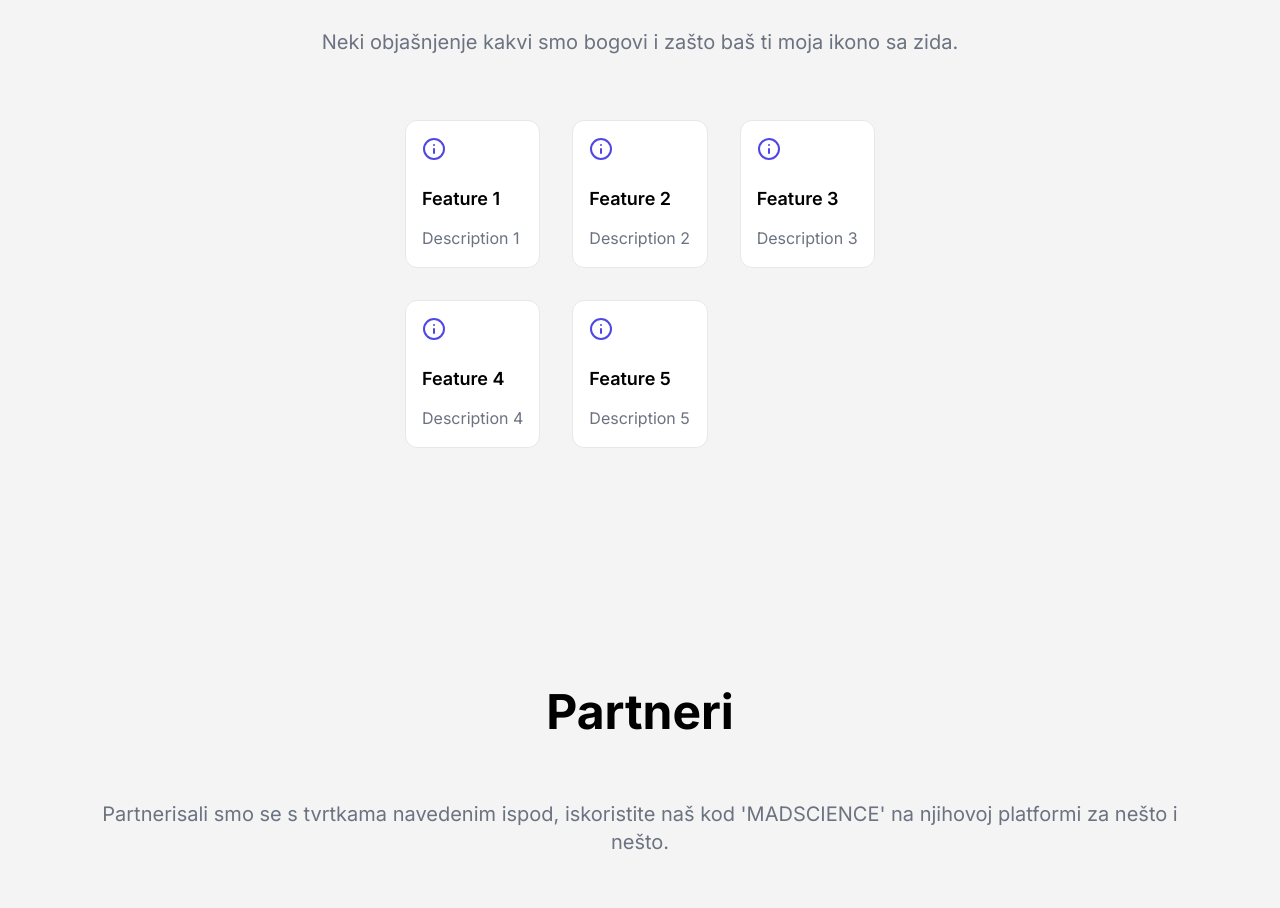
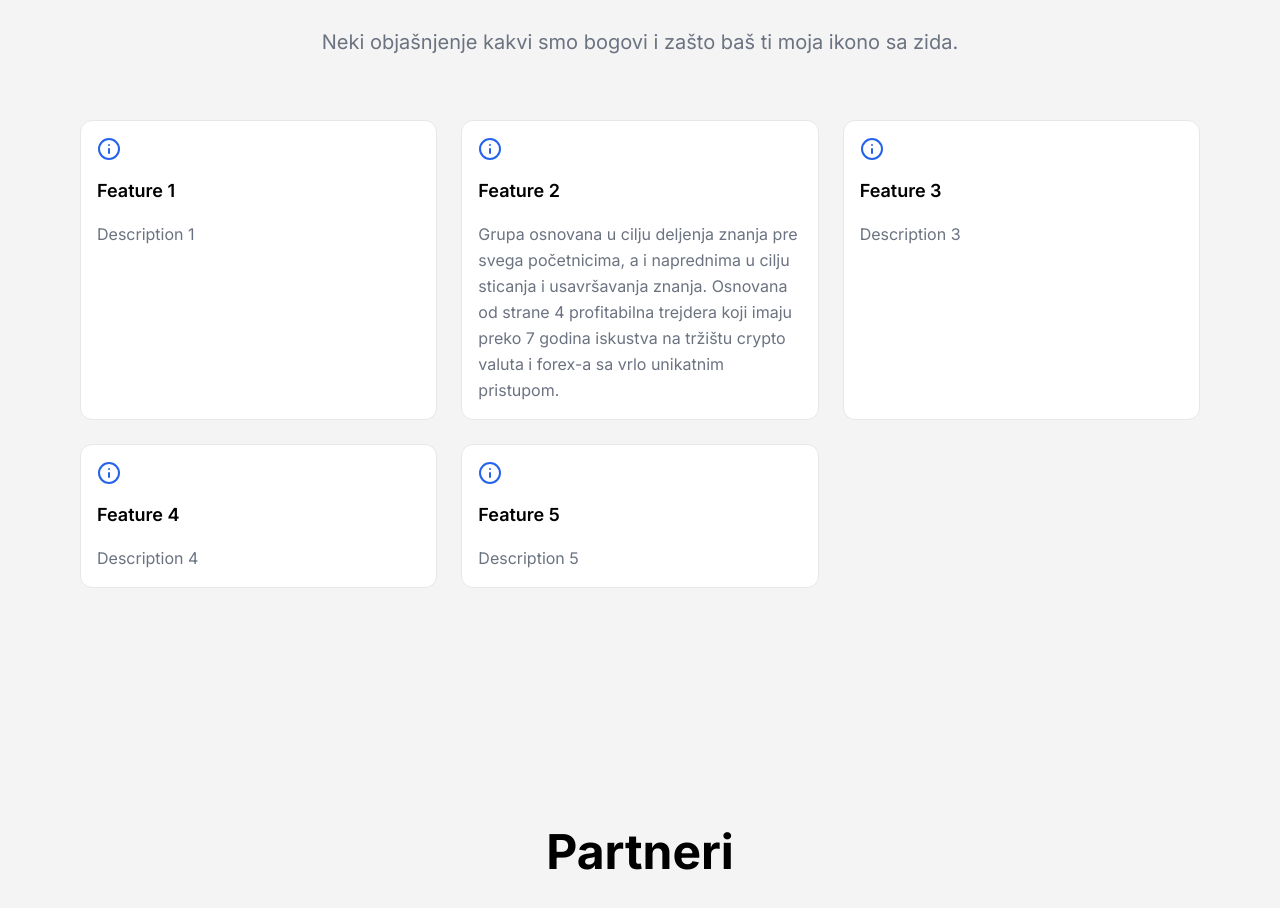
Before and after one commit to faustatwork/mad-science-website, a Next.js app: page / in a window 1280 px wide. Shown: the part 900-1808 px from the top of the page. Built offline with nearby package versions, Linux system fonts and the light colour scheme.

Commit message:
fix(stats): add godmode hover style oh my god

```diff
--- a/components/Stats.tsx
+++ b/components/Stats.tsx
@@ -1,4 +1,7 @@
 import { ReactNode } from "react";
+import { motion, useMotionTemplate, useMotionValue } from "framer-motion";
+import { MouseEvent } from "react";
+import { useTheme } from "next-themes";
 
 interface StatsArray {
   items: StatsProps[];
@@ -11,22 +14,54 @@ interface StatsProps {
 }
 
 const Stats = ({ items }: StatsArray) => {
+  const mouseX = useMotionValue(0);
+  const mouseY = useMotionValue(0);
+
+  function handleMouseMove({ currentTarget, clientX, clientY }: MouseEvent) {
+    const { left, top } = currentTarget.getBoundingClientRect();
+
+    mouseX.set(clientX - left);
+    mouseY.set(clientY - top);
+  }
+
+  const theme = useTheme();
+
+  const hoverColor =
+    theme.resolvedTheme === "dark"
+      ? "rgba(14, 165, 233, 0.15)"
+      : "rgba(0, 174, 255, 0.15)";
+
   return (
     <>
-      <div className="max-w-4xl sm:w-full">
-        <ul className="grid grid-cols-3 gap-8 sm:grid-cols-1">
+      <div className="max-w-6xl sm:w-full">
+        <ul className="grid grid-cols-3 gap-6 lg:grid-cols-2 sm:grid-cols-1">
           {items.map((item, idx) => (
             <li
               key={idx}
-              className="space-y-3 rounded-xl border border-gray-200 bg-white p-4 dark:border-gray-600 dark:bg-gray-800"
+              className="group relative rounded-xl border border-gray-200 bg-white p-4 dark:border-gray-600 dark:bg-gray-800"
+              onMouseMove={handleMouseMove}
             >
-              <div className="pb-3 text-indigo-600">{item.icon}</div>
+              <motion.div
+                className="pointer-events-none absolute -inset-px rounded-xl opacity-0 transition duration-300 group-hover:opacity-100"
+                style={{
+                  background: useMotionTemplate`
+            radial-gradient(
+              400px circle at ${mouseX}px ${mouseY}px,
+              ${hoverColor},
+              transparent 80%
+            )
+          `,
+                }}
+              />
+              <div className="flex flex-col items-start justify-start gap-4">
+                <div className="text-blue-600">{item.icon}</div>
                 <h2 className="text-lg font-semibold text-black dark:text-white">
                   {item.title}
                 </h2>
                 <h3 className="leading-relaxed text-gray-500 dark:text-gray-300">
                   {item.desc}
                 </h3>
+              </div>
             </li>
           ))}
         </ul>
--- a/pages/index.tsx
+++ b/pages/index.tsx
@@ -72,7 +72,11 @@ const Index: NextPage = () => {
           <Stats
             items={[
               { icon: <Info />, title: "Feature 1", desc: "Description 1" },
-              { icon: <Info />, title: "Feature 2", desc: "Description 2" },
+              {
+                icon: <Info />,
+                title: "Feature 2",
+                desc: "Grupa osnovana u cilju deljenja znanja pre svega početnicima, a i naprednima u cilju sticanja i usavršavanja znanja. Osnovana od strane 4 profitabilna trejdera koji imaju preko 7 godina iskustva na tržištu crypto valuta i forex-a sa vrlo unikatnim pristupom.",
+              },
               { icon: <Info />, title: "Feature 3", desc: "Description 3" },
               { icon: <Info />, title: "Feature 4", desc: "Description 4" },
               { icon: <Info />, title: "Feature 5", desc: "Description 5" },
```
Lines whose indentation alone changed are shown as unchanged.
